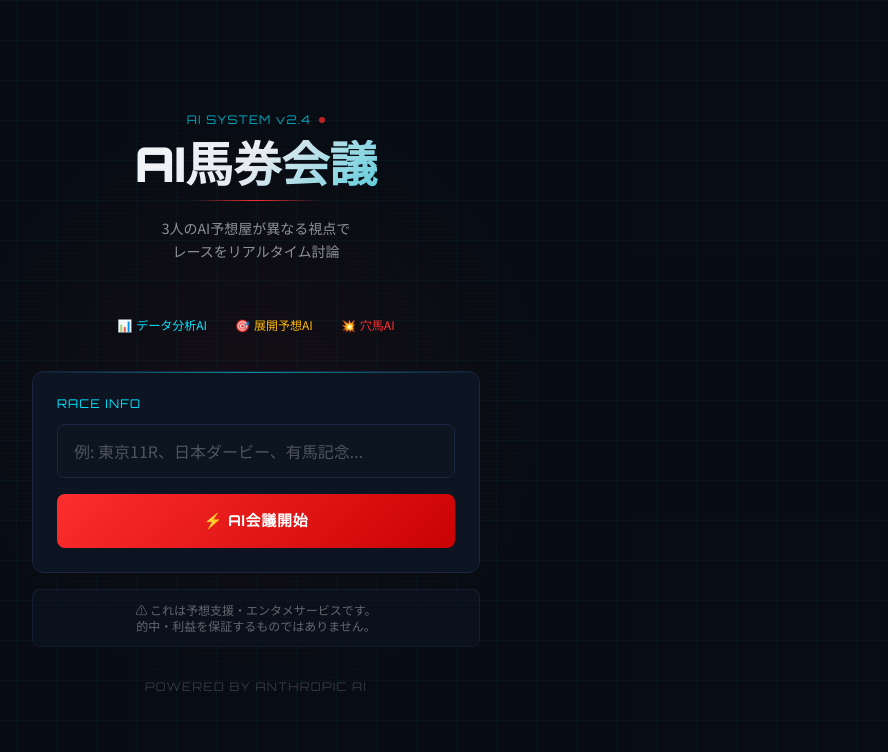
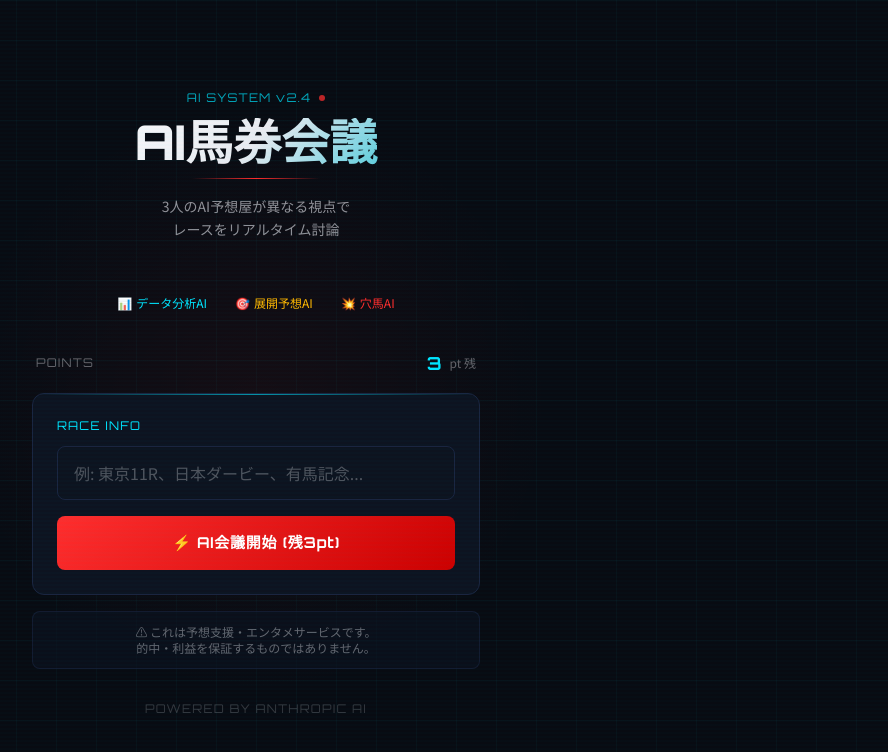
Before and after one commit to king-ai719/AI-horse, a Next.js app: page / in a window 1280 px wide. Shown: the top 752 px of the page, without its empty margins (384-1272 px from the left). Built offline with nearby package versions, Linux system fonts and the light colour scheme.

Commit message:
add point system and stripe checkout

```diff
--- a/app/page.tsx
+++ b/app/page.tsx
@@ -1,42 +1,63 @@
 "use client";
 
-import { useState } from "react";
+import { useState, useEffect } from "react";
 import { useRouter } from "next/navigation";
+import { getPoints, consumePoint } from "@/lib/points";
 
 export default function HomePage() {
   const router = useRouter();
   const [raceName, setRaceName] = useState("");
   const [loading, setLoading] = useState(false);
   const [error, setError] = useState("");
+  const [points, setPoints] = useState(3);
+  const [checkingOut, setCheckingOut] = useState(false);
+
+  useEffect(() => {
+    setPoints(getPoints());
+    const params = new URLSearchParams(window.location.search);
+    if (params.get("payment") === "success") {
+      import("@/lib/points").then(({ addPoints }) => {
+        addPoints(6);
+        setPoints(getPoints());
+      });
+      window.history.replaceState({}, "", "/");
+    }
+  }, []);
 
   const handleSubmit = async () => {
     const trimmed = raceName.trim();
-    if (!trimmed) {
-      setError("レース名を入力してください");
-      return;
-    }
+    if (!trimmed) { setError("レース名を入力してください"); return; }
+    if (points <= 0) { setError("ポイントが不足しています"); return; }
     setError("");
     setLoading(true);
-
+    const ok = consumePoint();
+    if (!ok) { setError("ポイントが不足しています"); setLoading(false); return; }
+    setPoints(getPoints());
     try {
       const res = await fetch("/api/predict", {
         method: "POST",
         headers: { "Content-Type": "application/json" },
         body: JSON.stringify({ raceName: trimmed }),
       });
-
-      if (!res.ok) {
+      if (!res.ok) { const data = await res.json(); throw new Error(data.error || "APIエラー"); }
       const data = await res.json();
-        throw new Error(data.error || "API エラーが発生しました");
-      }
-
-      const data = await res.json();
-      // セッションストレージに保存して結果画面へ
       sessionStorage.setItem("aiHorseResult", JSON.stringify(data));
       router.push("/result");
     } catch (err: unknown) {
+      import("@/lib/points").then(({ addPoints }) => { addPoints(1); setPoints(getPoints()); });
       setError(err instanceof Error ? err.message : "エラーが発生しました");
       setLoading(false);
+    }
+  };
+
+  const handleCheckout = async () => {
+    setCheckingOut(true);
+    try {
+      const res = await fetch("/api/checkout", { method: "POST" });
+      const data = await res.json();
+      if (data.url) window.location.href = data.url;
+    } catch {
+      setCheckingOut(false);
     }
   };
 
@@ -46,179 +67,73 @@ export default function HomePage() {
 
   return (
     <main className="min-h-screen flex flex-col items-center justify-center px-4 py-12 relative overflow-hidden">
-      {/* 背景グリッド */}
-      <div
-        className="absolute inset-0 pointer-events-none"
-        style={{
-          backgroundImage: `
-            linear-gradient(rgba(0,229,255,0.03) 1px, transparent 1px),
-            linear-gradient(90deg, rgba(0,229,255,0.03) 1px, transparent 1px)
-          `,
-          backgroundSize: "40px 40px",
-        }}
-      />
-
-      {/* 背景グロウ */}
-      <div
-        className="absolute top-1/2 left-1/2 -translate-x-1/2 -translate-y-1/2 w-[600px] h-[600px] rounded-full pointer-events-none"
-        style={{
-          background:
-            "radial-gradient(circle, rgba(255,45,45,0.05) 0%, transparent 70%)",
-        }}
-      />
+      <div className="absolute inset-0 pointer-events-none" style={{ backgroundImage: `linear-gradient(rgba(0,229,255,0.03) 1px, transparent 1px), linear-gradient(90deg, rgba(0,229,255,0.03) 1px, transparent 1px)`, backgroundSize: "40px 40px" }} />
+      <div className="absolute top-1/2 left-1/2 -translate-x-1/2 -translate-y-1/2 w-[600px] h-[600px] rounded-full pointer-events-none" style={{ background: "radial-gradient(circle, rgba(255,45,45,0.05) 0%, transparent 70%)" }} />
 
       <div className="w-full max-w-md relative z-10">
-        {/* ロゴ */}
         <div className="text-center mb-12">
           <div className="inline-flex items-center gap-2 mb-3">
-            <span
-              className="text-xs font-display tracking-widest text-race-cyan opacity-70"
-              style={{ color: "var(--race-cyan)" }}
-            >
-              AI SYSTEM v2.4
-            </span>
-            <span
-              className="w-1.5 h-1.5 rounded-full animate-pulse"
-              style={{ background: "var(--race-red)" }}
-            />
+            <span className="text-xs font-display tracking-widest opacity-70" style={{ color: "var(--race-cyan)" }}>AI SYSTEM v2.4</span>
+            <span className="w-1.5 h-1.5 rounded-full animate-pulse" style={{ background: "var(--race-red)" }} />
+          </div>
+          <h1 className="font-display font-black text-4xl sm:text-5xl mb-3 leading-tight" style={{ background: "linear-gradient(135deg, #FFFFFF 0%, #E8EAF0 50%, rgba(0,229,255,0.8) 100%)", WebkitBackgroundClip: "text", WebkitTextFillColor: "transparent" }}>AI馬券会議</h1>
+          <div className="h-px w-32 mx-auto mb-4" style={{ background: "linear-gradient(90deg, transparent, var(--race-red), transparent)" }} />
+          <p className="text-sm leading-relaxed" style={{ color: "rgba(232,234,240,0.6)" }}>3人のAI予想屋が異なる視点で<br />レースをリアルタイム討論</p>
         </div>
 
-          <h1
-            className="font-display font-black text-4xl sm:text-5xl mb-3 leading-tight"
-            style={{
-              background:
-                "linear-gradient(135deg, #FFFFFF 0%, #E8EAF0 50%, rgba(0,229,255,0.8) 100%)",
-              WebkitBackgroundClip: "text",
-              WebkitTextFillColor: "transparent",
-            }}
-          >
-            AI馬券会議
-          </h1>
-
-          <div
-            className="h-px w-32 mx-auto mb-4"
-            style={{
-              background:
-                "linear-gradient(90deg, transparent, var(--race-red), transparent)",
-            }}
-          />
-
-          <p
-            className="text-sm leading-relaxed"
-            style={{ color: "rgba(232,234,240,0.6)" }}
-          >
-            3人のAI予想屋が異なる視点で
-            <br />
-            レースをリアルタイム討論
-          </p>
-        </div>
-
-        {/* AI紹介バッジ */}
         <div className="flex gap-2 justify-center mb-8">
-          {[
-            { label: "データ分析AI", color: "var(--race-cyan)", icon: "📊" },
-            { label: "展開予想AI", color: "var(--race-gold)", icon: "🎯" },
-            { label: "穴馬AI", color: "var(--race-red)", icon: "💥" },
-          ].map((ai) => (
-            <div
-              key={ai.label}
-              className="flex items-center gap-1 px-2.5 py-1.5 rounded-full text-xs"
-              style={{
-                background: `${ai.color}15`,
-                border: `1px solid ${ai.color}40`,
-                color: ai.color,
-              }}
-            >
-              <span>{ai.icon}</span>
-              <span className="hidden sm:inline">{ai.label}</span>
+          {[{ label: "データ分析AI", color: "var(--race-cyan)", icon: "📊" }, { label: "展開予想AI", color: "var(--race-gold)", icon: "🎯" }, { label: "穴馬AI", color: "var(--race-red)", icon: "💥" }].map((ai) => (
+            <div key={ai.label} className="flex items-center gap-1 px-2.5 py-1.5 rounded-full text-xs" style={{ background: `${ai.color}15`, border: `1px solid ${ai.color}40`, color: ai.color }}>
+              <span>{ai.icon}</span><span className="hidden sm:inline">{ai.label}</span>
             </div>
           ))}
         </div>
 
-        {/* 入力カード */}
+        {/* ポイント表示 */}
+        <div className="flex items-center justify-between mb-4 px-1">
+          <span className="text-xs font-display tracking-widest" style={{ color: "rgba(232,234,240,0.4)" }}>POINTS</span>
+          <div className="flex items-center gap-2">
+            <span className="font-display font-bold text-lg" style={{ color: points > 0 ? "var(--race-cyan)" : "var(--race-red)" }}>{points}</span>
+            <span className="text-xs" style={{ color: "rgba(232,234,240,0.4)" }}>pt 残</span>
+          </div>
+        </div>
+
         <div className="ai-card p-6 mb-4">
-          <label
-            className="block text-xs font-display tracking-widest mb-3 uppercase"
-            style={{ color: "var(--race-cyan)" }}
-          >
-            Race Info
-          </label>
+          <label className="block text-xs font-display tracking-widest mb-3 uppercase" style={{ color: "var(--race-cyan)" }}>Race Info</label>
+          <input className="race-input mb-4" type="text" placeholder="例: 東京11R、日本ダービー、有馬記念..." value={raceName} onChange={(e) => setRaceName(e.target.value)} onKeyDown={handleKeyDown} disabled={loading || points <= 0} maxLength={50} />
+          {error && <p className="text-xs mb-4 px-3 py-2 rounded" style={{ color: "var(--race-red)", background: "rgba(255,45,45,0.1)", border: "1px solid rgba(255,45,45,0.2)" }}>⚠ {error}</p>}
 
-          <input
-            className="race-input mb-4"
-            type="text"
-            placeholder="例: 東京11R、日本ダービー、有馬記念..."
-            value={raceName}
-            onChange={(e) => setRaceName(e.target.value)}
-            onKeyDown={handleKeyDown}
-            disabled={loading}
-            maxLength={50}
-          />
-
-          {error && (
-            <p
-              className="text-xs mb-4 px-3 py-2 rounded"
-              style={{
-                color: "var(--race-red)",
-                background: "rgba(255,45,45,0.1)",
-                border: "1px solid rgba(255,45,45,0.2)",
-              }}
-            >
-              ⚠ {error}
-            </p>
-          )}
-
-          <button
-            className="btn-primary"
-            onClick={handleSubmit}
-            disabled={loading}
-          >
+          {points > 0 ? (
+            <button className="btn-primary" onClick={handleSubmit} disabled={loading}>
               {loading ? (
                 <span className="flex items-center justify-center gap-3">
                   <span className="flex gap-1.5">
-                  <span
-                    className="loading-dot"
-                    style={{ background: "rgba(255,255,255,0.7)" }}
-                  />
-                  <span
-                    className="loading-dot"
-                    style={{ background: "rgba(255,255,255,0.7)" }}
-                  />
-                  <span
-                    className="loading-dot"
-                    style={{ background: "rgba(255,255,255,0.7)" }}
-                  />
+                    <span className="loading-dot" style={{ background: "rgba(255,255,255,0.7)" }} />
+                    <span className="loading-dot" style={{ background: "rgba(255,255,255,0.7)" }} />
+                    <span className="loading-dot" style={{ background: "rgba(255,255,255,0.7)" }} />
                   </span>
                   AI会議を招集中...
                 </span>
+              ) : `⚡ AI会議開始 (残${points}pt)`}
+            </button>
           ) : (
-              "⚡ AI会議開始"
-            )}
+            <div>
+              <div className="text-center mb-3 py-2 px-3 rounded-lg text-sm" style={{ color: "var(--race-gold)", background: "rgba(255,184,0,0.1)", border: "1px solid rgba(255,184,0,0.3)" }}>
+                ポイントが不足しています
+              </div>
+              <button className="btn-primary" onClick={handleCheckout} disabled={checkingOut} style={{ background: "linear-gradient(135deg, #FFB800, #CC8800)" }}>
+                {checkingOut ? "決済画面へ移動中..." : "💳 500円で6ポイント購入"}
               </button>
             </div>
-
-        {/* 注意書き */}
-        <div
-          className="text-center text-xs px-4 py-3 rounded-lg"
-          style={{
-            color: "rgba(232,234,240,0.4)",
-            background: "rgba(13,19,32,0.6)",
-            border: "1px solid rgba(26,37,64,0.6)",
-          }}
-        >
-          ⚠ これは予想支援・エンタメサービスです。
-          <br />
-          的中・利益を保証するものではありません。
+          )}
         </div>
 
-        {/* フッター */}
+        <div className="text-center text-xs px-4 py-3 rounded-lg" style={{ color: "rgba(232,234,240,0.4)", background: "rgba(13,19,32,0.6)", border: "1px solid rgba(26,37,64,0.6)" }}>
+          ⚠ これは予想支援・エンタメサービスです。<br />的中・利益を保証するものではありません。
+        </div>
+
         <div className="mt-8 text-center">
-          <p
-            className="text-xs font-display tracking-widest"
-            style={{ color: "rgba(232,234,240,0.2)" }}
-          >
-            POWERED BY ANTHROPIC AI
-          </p>
+          <p className="text-xs font-display tracking-widest" style={{ color: "rgba(232,234,240,0.2)" }}>POWERED BY ANTHROPIC AI</p>
         </div>
       </div>
     </main>
--- /dev/null
+++ b/lib/points.ts
@@ -0,0 +1,26 @@
+"use client";
+
+const POINTS_KEY = "ai_horse_points";
+const INITIAL_POINTS = 3;
+
+export function getPoints(): number {
+  if (typeof window === "undefined") return INITIAL_POINTS;
+  const stored = localStorage.getItem(POINTS_KEY);
+  if (stored === null) {
+    localStorage.setItem(POINTS_KEY, String(INITIAL_POINTS));
+    return INITIAL_POINTS;
+  }
+  return parseInt(stored, 10);
+}
+
+export function consumePoint(): boolean {
+  const current = getPoints();
+  if (current <= 0) return false;
+  localStorage.setItem(POINTS_KEY, String(current - 1));
+  return true;
+}
+
+export function addPoints(amount: number): void {
+  const current = getPoints();
+  localStorage.setItem(POINTS_KEY, String(current + amount));
+}
```
Also changed, not shown: app/api/checkout/route.ts (added, +29 -0 lines), app/api/webhook/route.ts (added, +28 -0 lines), package.json (+6 -4 lines), 1 other file (tests, documents, lock files or other folders). Lines whose indentation alone changed are shown as unchanged.
